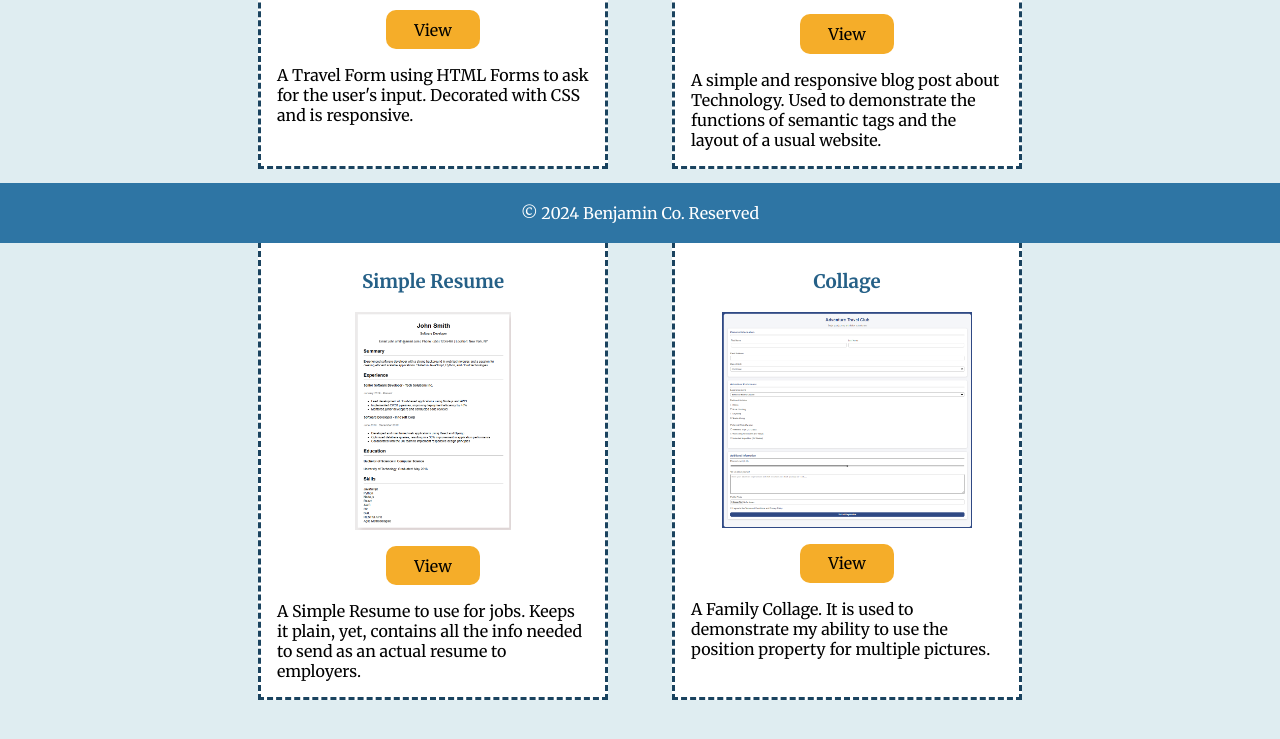
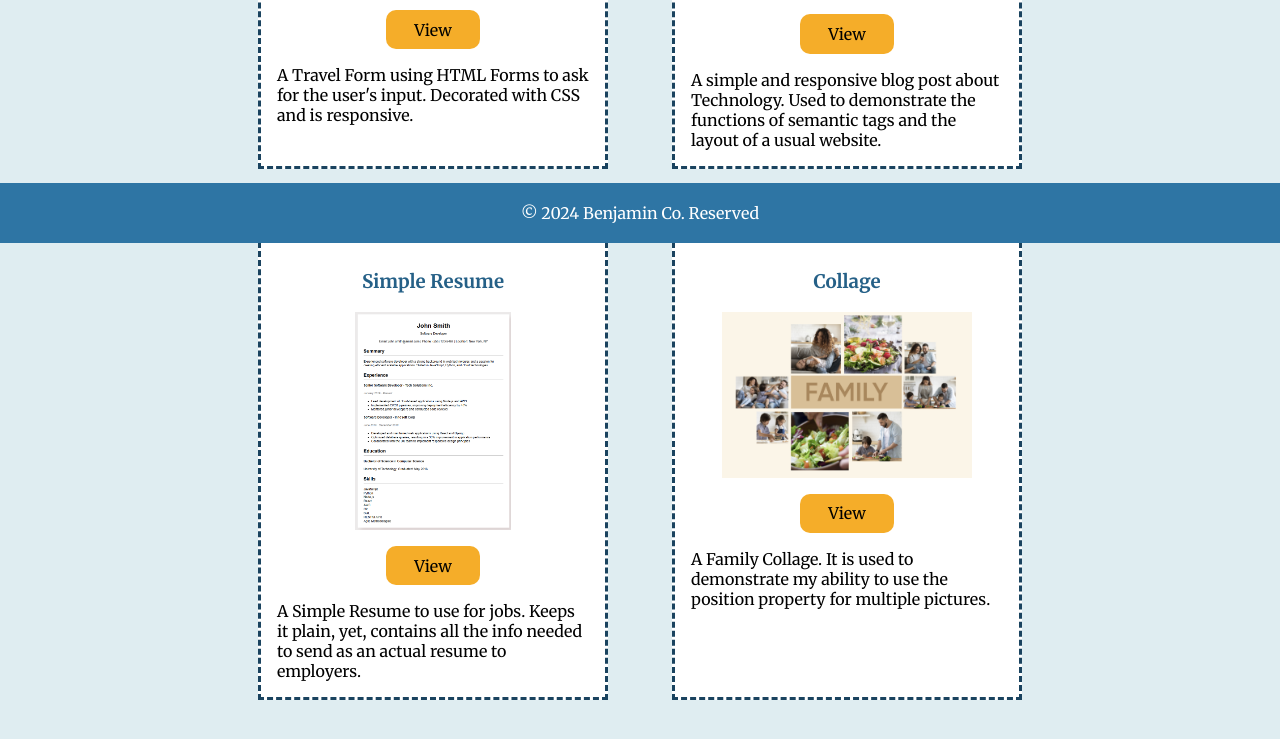
Before and after one commit to benpanda10/portfolio, a plain HTML site: page Projects/projects.html in a window 1280 px wide. Shown: the part 557-1296 px from the top of the page. Drawn offline with Linux system fonts and the light colour scheme.

Commit message:
connect img to project page

```diff
--- a/Projects/projects.html
+++ b/Projects/projects.html
@@ -62,7 +62,7 @@
 
         <div class="card">
           <h3>Collage</h3>
-          <img src="Travel-Form/travel.png" alt="collage display">
+          <img src="Collage/family-collage-logo-pic.png" alt="collage display">
           <a class="card-button" href="Collage/familycollage.html" target="_blank">View</a>
 
           <p>A Family Collage. It is used to demonstrate my ability to use the position property for multiple pictures.</p>
```
